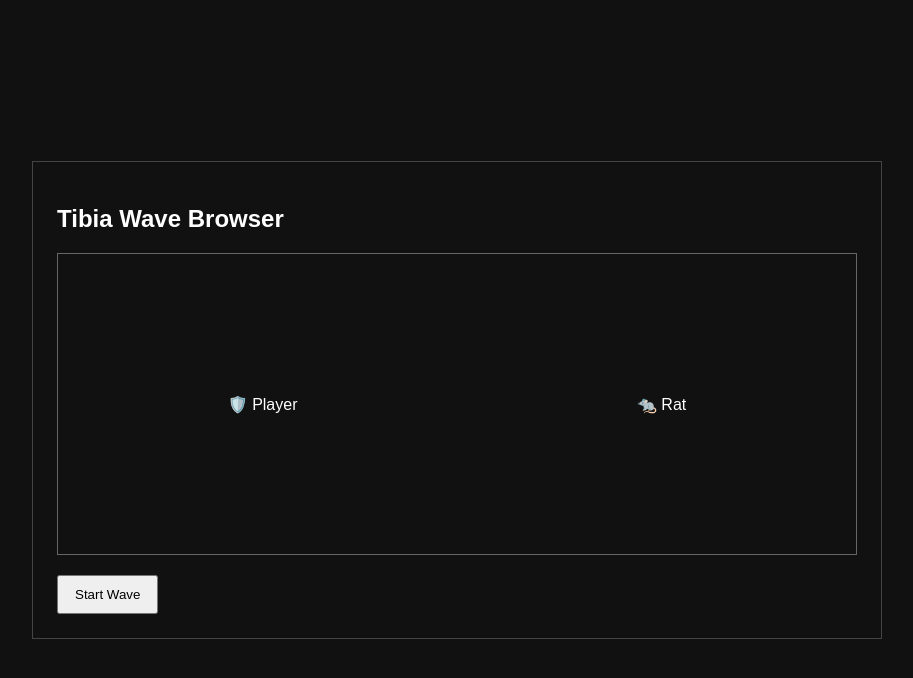
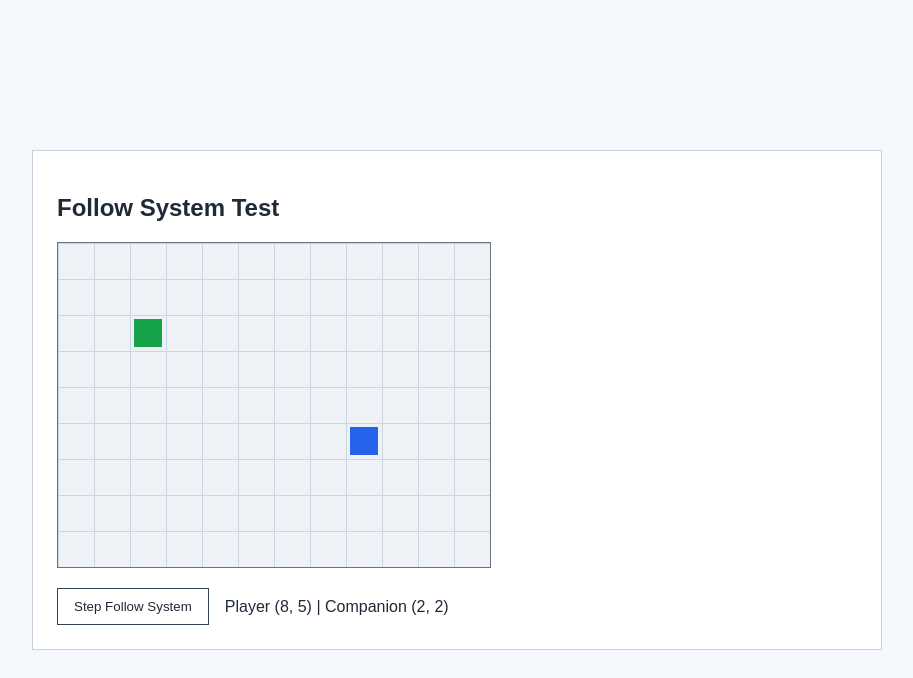
Before and after one commit to furiaz/MMOPartySimulator, a React (Vite) app in the folder client/: page / in a window 1280 px wide. Shown: the top 678 px of the page, without its empty margins (183-1096 px from the left). Built offline with nearby package versions, Linux system fonts and the light colour scheme.

Commit message:
Follow command and simple visual test

```diff
--- a/client/src/App.css
+++ b/client/src/App.css
@@ -2,25 +2,61 @@
   min-height: 100vh;
   display: grid;
   place-items: center;
+  background: #f4f7fb;
+  color: #1f2937;
 }
 
 .game-panel {
   width: 800px;
   max-width: 95vw;
   padding: 24px;
-  border: 1px solid #444;
+  border: 1px solid #c8d0dc;
+  background: #ffffff;
 }
 
-.battlefield {
-  height: 300px;
+.test-area {
+  position: relative;
+  width: 432px;
+  max-width: 100%;
+  height: 324px;
   margin: 20px 0;
-  border: 1px solid #666;
+  border: 1px solid #6b7280;
+  background-color: #eef2f7;
+  background-image:
+    linear-gradient(#cbd5e1 1px, transparent 1px),
+    linear-gradient(90deg, #cbd5e1 1px, transparent 1px);
+  background-size: 36px 36px;
+  overflow: hidden;
+}
+
+.entity {
+  position: absolute;
+  top: 0;
+  left: 0;
+  width: 28px;
+  height: 28px;
+  margin: 4px;
+}
+
+.player {
+  background: #2563eb;
+}
+
+.companion {
+  background: #16a34a;
+}
+
+.test-controls {
   display: flex;
   align-items: center;
-  justify-content: space-around;
+  gap: 16px;
+  flex-wrap: wrap;
 }
 
 button {
   padding: 10px 16px;
   cursor: pointer;
+  border: 1px solid #334155;
+  background: #ffffff;
+  color: #1f2937;
 }
--- a/client/src/App.tsx
+++ b/client/src/App.tsx
@@ -1,20 +1,73 @@
-import './App.css'
+import { useState } from "react";
+import "./App.css";
+
+import {
+  addEntity,
+  createCompanion,
+  createPlayer,
+  updateFollowSystem,
+  type Companion,
+  type GameState,
+  type Player,
+} from "./game";
+
+const playerId = "test-player";
+const companionId = "test-companion";
+const cellSize = 36;
+
+function createInitialState(): GameState {
+  const player = createPlayer(playerId, { x: 8, y: 5 });
+  const companion = createCompanion(companionId, { x: 2, y: 2 }, playerId);
+
+  return addEntity(addEntity({ entities: {} }, player), companion);
+}
 
 function App() {
+  const [gameState, setGameState] = useState<GameState>(createInitialState);
+
+  const player = gameState.entities[playerId] as Player;
+  const companion = gameState.entities[companionId] as Companion;
+
+  function stepFollowSystem() {
+    setGameState((currentState) => updateFollowSystem(currentState));
+  }
+
   return (
     <main className="game-page">
       <section className="game-panel">
-        <h1>Tibia Wave Browser</h1>
+        <h1>Follow System Test</h1>
 
-        <div className="battlefield">
-          <div className="player">🛡️ Player</div>
-          <div className="monster">🐀 Rat</div>
+        <div className="test-area" aria-label="Follow system top-down test area">
+          <div
+            className="entity player"
+            style={{
+              transform: `translate(${player.position.x * cellSize}px, ${
+                player.position.y * cellSize
+              }px)`,
+            }}
+            title="Player"
+          />
+          <div
+            className="entity companion"
+            style={{
+              transform: `translate(${companion.position.x * cellSize}px, ${
+                companion.position.y * cellSize
+              }px)`,
+            }}
+            title="Companion"
+          />
         </div>
 
-        <button>Start Wave</button>
+        <div className="test-controls">
+          <button onClick={stepFollowSystem}>Step Follow System</button>
+          <span>
+            Player ({player.position.x}, {player.position.y}) | Companion (
+            {companion.position.x}, {companion.position.y})
+          </span>
+        </div>
       </section>
     </main>
-  )
+  );
 }
 
-export default App
+export default App;
--- /dev/null
+++ b/client/src/game/followSystem.ts
@@ -0,0 +1,30 @@
+import { getEntityById, updateEntity, type GameState } from "./state";
+import { updateCompanionFollow } from "./entities";
+import type { Companion, GameEntity } from "./types";
+
+export function updateFollowSystem(state: GameState): GameState {
+  let nextState = state;
+
+  for (const entity of Object.values(state.entities)) {
+    if (!isFollowingCompanion(entity)) {
+      continue;
+    }
+
+    const target = getEntityById(nextState, entity.followTargetId);
+
+    if (!target) {
+      continue;
+    }
+
+    nextState = updateEntity(
+      nextState,
+      updateCompanionFollow(entity, target),
+    );
+  }
+
+  return nextState;
+}
+
+function isFollowingCompanion(entity: GameEntity): entity is Companion {
+  return entity.kind === "companion" && entity.state === "follow";
+}
--- a/client/src/game/index.ts
+++ b/client/src/game/index.ts
@@ -16,3 +16,4 @@
   updateCompanionFollow,
 } from "./entities";
 export { addEntity, getEntityById, updateEntity } from "./state";
+export { updateFollowSystem } from "./followSystem";
```
